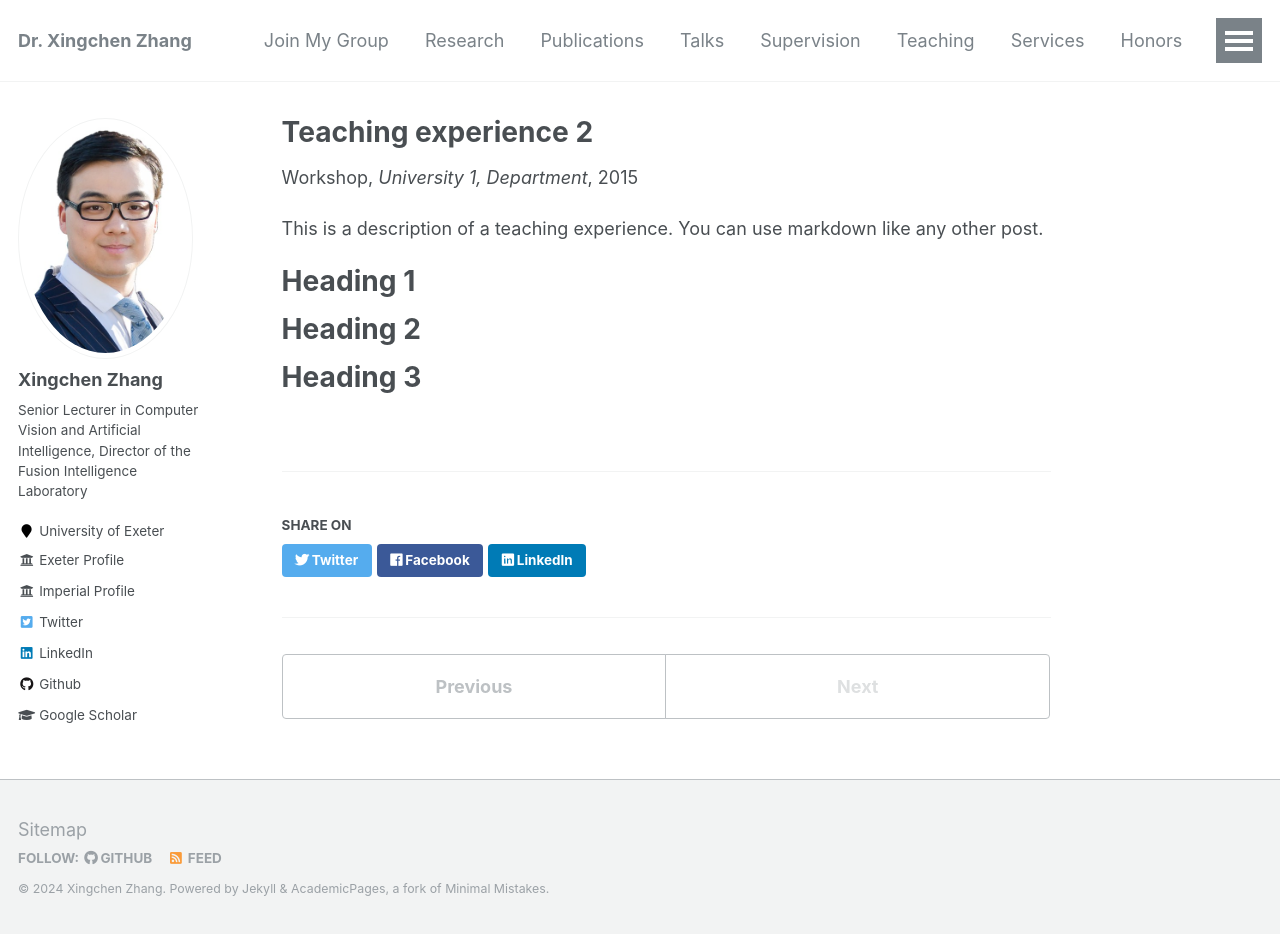
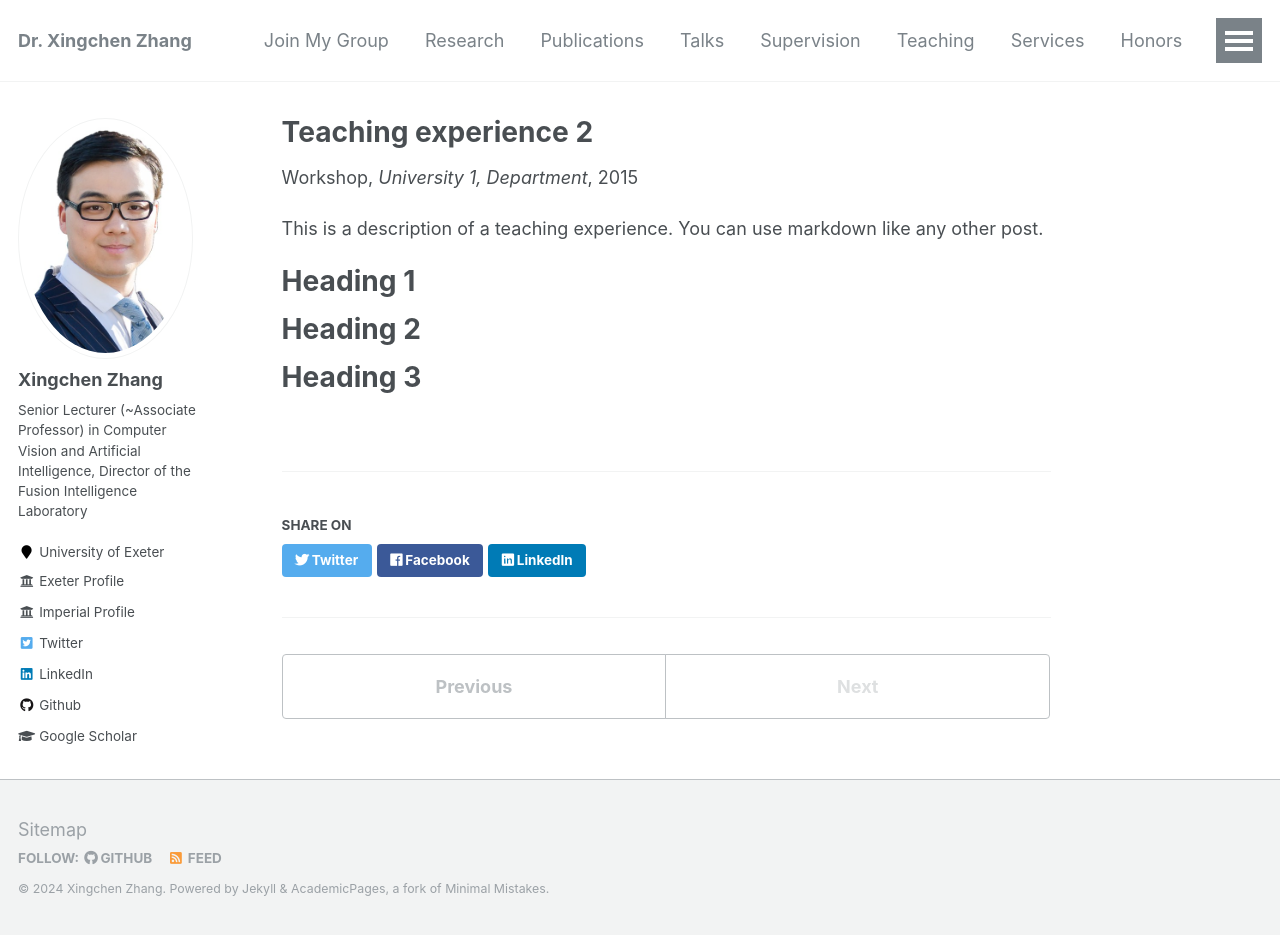
Before and after one commit to xingchenzhang/xingchenzhang.github.io, a Jekyll site: the page built from _teaching/2015-spring-teaching-2.md, in a window 1280 px wide and 935 px high. Built offline with Jekyll 4.4.1, drawn with Linux system fonts in a browser that asks for light colours.

Commit message:
update bio

```diff
--- a/_config.yml
+++ b/_config.yml
@@ -82,7 +82,7 @@ analytics:
 author:
   name             : "Xingchen Zhang"
   avatar           : "Xingchen Zhang.jpg"
-  bio              : "Senior Lecturer in Computer Vision and Artificial Intelligence, Director of the Fusion Intelligence Laboratory"
+  bio              : "Senior Lecturer (~Associate Professor) in Computer Vision and Artificial Intelligence, Director of the Fusion Intelligence Laboratory"
   location         : "University of Exeter"
   exeter_website : "https://computerscience.exeter.ac.uk/people/profile/index.php?username=xz569"
   imperial_website : "https://profiles.imperial.ac.uk/xingchen.zhang"
```
Also changed, not shown: _pages/about.md (+6 -4 lines).
